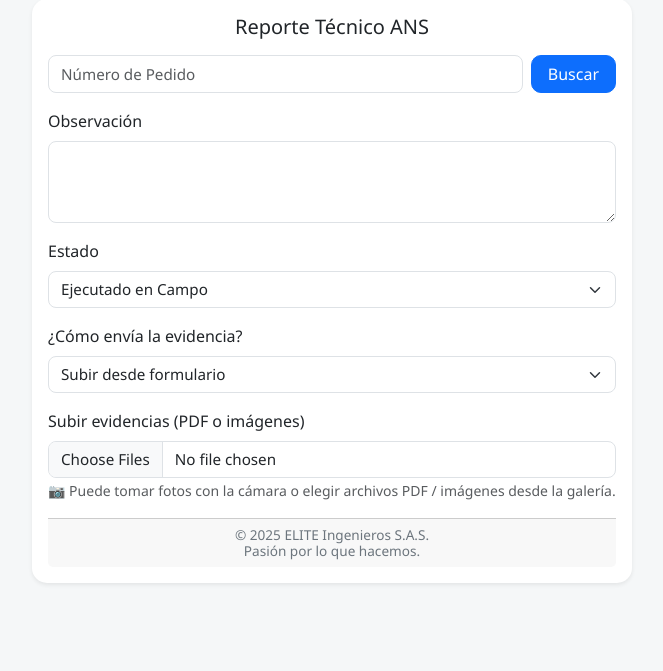
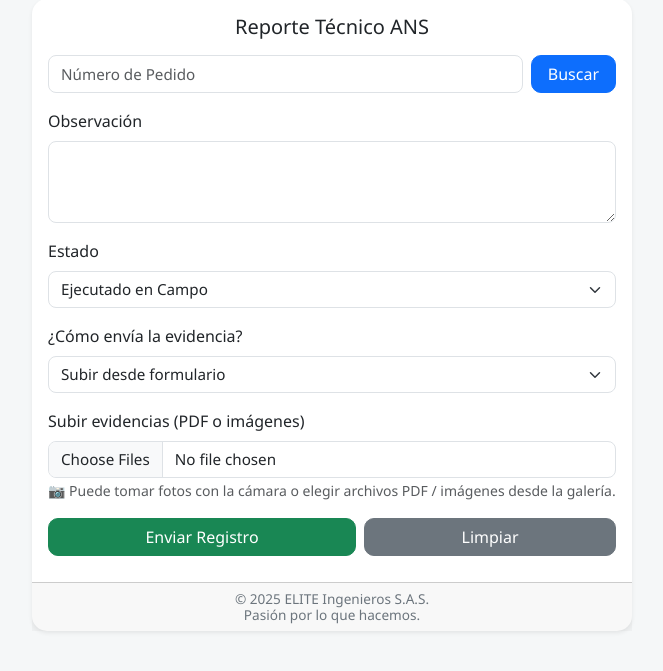
Before and after one commit to agaviria-projects/control_ans_v2, a Flask app: page / in a window 1280 px wide. Shown: the part 106-777 px from the top of the page, without its empty margins (308-971 px from the left). Run offline with Flask 3, Linux system fonts and the light colour scheme.

Commit message:
v4.7 ✅ Agregados botones Enviar Registro y Limpiar en formulario técnico ANS (antes del footer)

```diff
--- a/formularios_tecnicos/templates/form.html
+++ b/formularios_tecnicos/templates/form.html
@@ -113,7 +113,7 @@
                     </select>
                 </div>
 
-                <div id="bloqueArchivos">
+                                <div id="bloqueArchivos">
                     <div class="mb-3">
                         <label class="form-label">Subir evidencias (PDF o imágenes)</label>
                         <input type="file"
@@ -126,16 +126,25 @@
                             📷 Puede tomar fotos con la cámara o elegir archivos PDF / imágenes desde la galería.
                         </small>
                     </div>
+                </div>
+
+                <!-- ✅ BOTONES DE ACCIÓN -->
+                <div class="d-flex justify-content-between flex-wrap gap-2 mt-3">
+                    <button type="submit" class="btn btn-success flex-fill">
+                        <i class="bi bi-check-circle"></i> Enviar Registro
+                    </button>
+
+                    <button type="button" id="btnLimpiar" class="btn btn-secondary flex-fill">
+                        <i class="bi bi-x-circle"></i> Limpiar
+                    </button>
+                </div>
             </form>
         </div>
-
+        <!-- ✅ FOOTER / PIE DE PÁGINA -->
         <div class="card-footer footer">
             <p class="mb-0">© 2025 ELITE Ingenieros S.A.S.</p>
             <p class="mb-0">Pasión por lo que hacemos.</p>
         </div>
-    </div>
-</div>
-
 <script>
     // Buscar pedido en FENIX
     $("#btnBuscar").on("click", function() {
```
